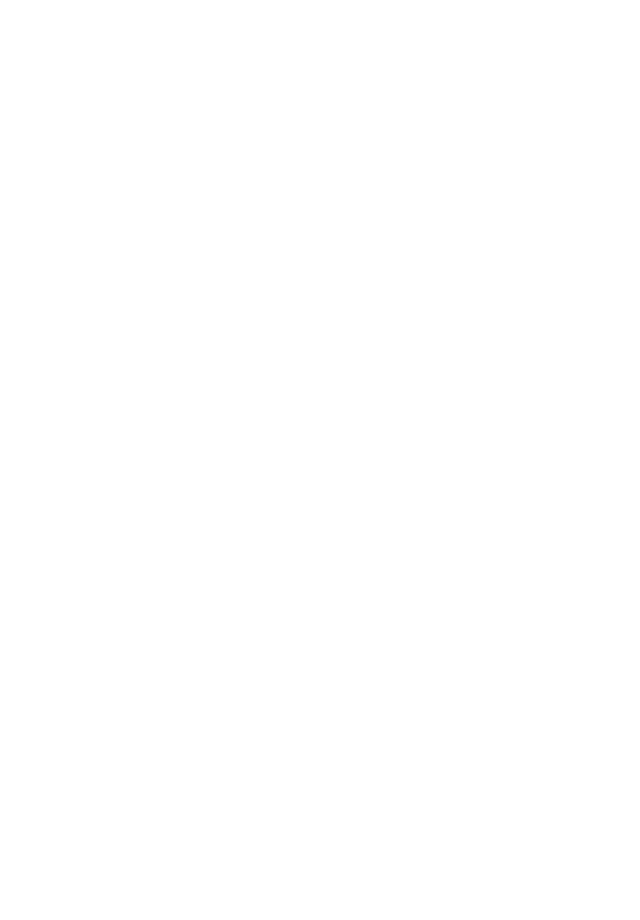
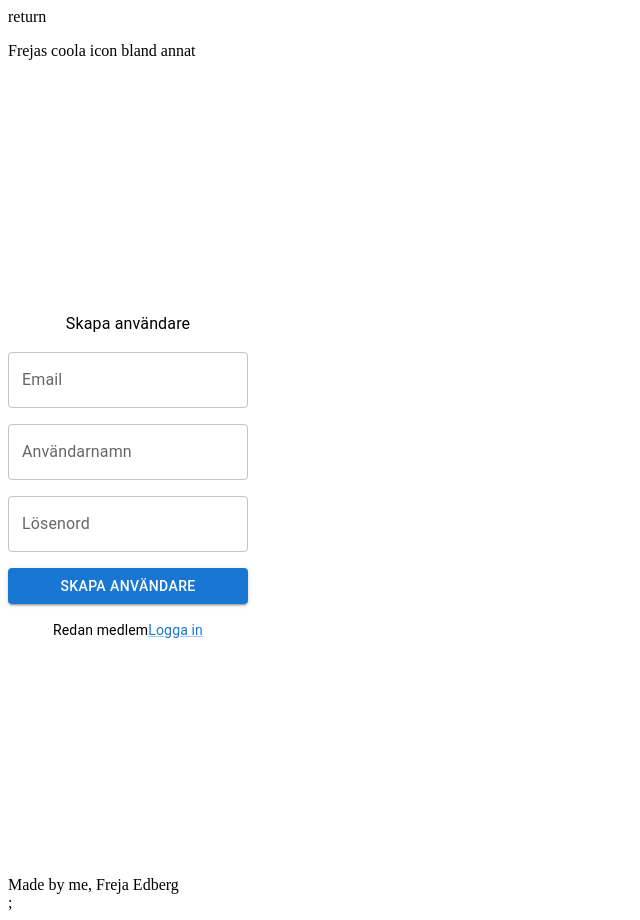
Before and after one commit to FrejaE/yatzyBlock, a React (Vite) app: page /register in a window 1280 px wide. Shown: the whole page, without its empty margins (0-640 px from the left). Before the commit the page ends 800 px from the top, so only its background shows below. Built offline with nearby package versions, Linux system fonts and the light colour scheme.

Commit message:
färdig med routing, gör om och gör rätt, skapar bransh för issue och gör färdigt för Dod i routes branch

```diff
--- a/src/App.tsx
+++ b/src/App.tsx
@@ -1,7 +1,13 @@
+import { RouterProvider } from 'react-router-dom';
 import './App.css';
+import { router } from './routes';
 
 function App() {
-  return <></>;
+  return (
+    <>
+      return <RouterProvider router={router}></RouterProvider>;
+    </>
+  );
 }
 
 export default App;
--- /dev/null
+++ b/src/layouts/Layout.tsx
@@ -0,0 +1,17 @@
+import { Outlet } from 'react-router-dom';
+
+export const Layout = () => {
+  return (
+    <>
+      <header>
+        {' '}
+        <p>Frejas coola icon bland annat</p>
+      </header>
+      <Outlet />
+      <footer style={{ left: 0, bottom: 0, right: 0 }}>
+        {' '}
+        Made by me, Freja Edberg
+      </footer>
+    </>
+  );
+};
--- /dev/null
+++ b/src/pages/AddPlayersPage.tsx
@@ -0,0 +1,3 @@
+export const AddPlayersPage = () => {
+  return <></>;
+};
--- /dev/null
+++ b/src/pages/GamePage.tsx
@@ -0,0 +1,8 @@
+export const GamePage = () => {
+  return (
+    <>
+      <p> Här ska det spelas</p>
+      {/* <ScoreTable/> komponent */}
+    </>
+  );
+};
--- /dev/null
+++ b/src/pages/HomePage.tsx
@@ -0,0 +1,27 @@
+import { Box, Button } from '@mui/material';
+import { Link as RouterLink } from 'react-router-dom';
+
+export const HomePage = () => {
+  return (
+    <>
+      <Box
+        sx={{
+          display: 'flex',
+          flexDirection: 'column',
+          alignItems: 'center',
+          gap: 2,
+          justifyContent: 'center',
+        }}
+      >
+        <Button variant="contained" component={RouterLink} to="/game">
+          {' '}
+          Börja nytt spel{' '}
+        </Button>
+        <Button variant="contained" component={RouterLink} to="/rules">
+          Spelregler
+        </Button>
+      </Box>
+      {/* <WinnersPodium /> komponent vara här  */}
+    </>
+  );
+};
--- /dev/null
+++ b/src/pages/LoginPage.tsx
@@ -0,0 +1,98 @@
+import {
+  Box,
+  Button,
+  FormControl,
+  IconButton,
+  InputAdornment,
+  InputLabel,
+  Link,
+  OutlinedInput,
+  TextField,
+  Typography,
+} from '@mui/material';
+import { useState } from 'react';
+import { Link as RouterLink, useNavigate } from 'react-router-dom';
+import Visibility from '@mui/icons-material/Visibility';
+import VisibilityOff from '@mui/icons-material/VisibilityOff';
+
+export const LoginPage = () => {
+  const [showPassword, setShowPassword] = useState(false);
+
+  const handleClickShowPassword = () => setShowPassword((show) => !show);
+  const navigate = useNavigate(); //Ta bort denna för enhetligt? navigera på samma sätt i alla pages
+
+  return (
+    <>
+      <p> Välkommen till yatzy Scoreboard</p>
+      <div>
+        <Box
+          sx={{
+            display: 'flex',
+            flexDirection: 'column',
+            height: '100vh',
+            width: '240px',
+            alignItems: 'center',
+            gap: 2,
+            justifyContent: 'center',
+          }}
+        >
+          <TextField
+            id="outlined-basic"
+            label="Användarnamn"
+            variant="outlined"
+          />
+
+          <FormControl sx={{ m: 1, width: 'auto' }} variant="outlined">
+            <InputLabel htmlFor="outlined-adornment-password">
+              Lösenord
+            </InputLabel>
+            <OutlinedInput
+              id="outlined-adornment-password"
+              type={showPassword ? 'text' : 'password'}
+              endAdornment={
+                <InputAdornment position="end">
+                  <IconButton
+                    aria-label={
+                      showPassword
+                        ? 'hide the password'
+                        : 'display the password'
+                    }
+                    onClick={handleClickShowPassword}
+                    // onMouseDown={handleMouseDownPassword}
+                    // onMouseUp={handleMouseUpPassword}
+                    edge="end"
+                  >
+                    {showPassword ? <VisibilityOff /> : <Visibility />}
+                  </IconButton>
+                </InputAdornment>
+              }
+              label="Password"
+            />
+          </FormControl>
+
+          {/* <TextField
+            id="outlined-password-input"
+            label="Lösenord"
+            type="password"
+            autoComplete="current-password"
+          /> */}
+          <Button variant="contained" fullWidth>
+            Logga in
+          </Button>
+          {/* Ska vara lika långt som det andra */}
+          <Typography> eller </Typography>
+          <Button variant="outlined" fullWidth onClick={() => navigate('/')}>
+            Fortsätt som gäst{' '}
+          </Button>
+          {/* TODO.. ska vara länkat rätt */}
+          <Typography variant="body2">
+            Har du inget konto?
+            <Link component={RouterLink} to="/register">
+              Skapa användare
+            </Link>
+          </Typography>
+        </Box>
+      </div>
+    </>
+  );
+};
--- /dev/null
+++ b/src/pages/RegisterPage.tsx
@@ -0,0 +1,44 @@
+import { Box, Button, TextField, Typography, Link } from '@mui/material';
+import { Link as RouterLink } from 'react-router-dom';
+
+export const RegisterPage = () => {
+  return (
+    <>
+      <Box
+        sx={{
+          display: 'flex',
+          flexDirection: 'column',
+          height: '100vh',
+          width: '240px',
+          alignItems: 'center',
+          gap: 2,
+          justifyContent: 'center',
+        }}
+      >
+        <Typography> Skapa användare</Typography>
+        {/* Rätt typo här, storlek */}
+        <TextField id="outlined-basic" label="Email" variant="outlined" />
+        <TextField
+          id="outlined-basic"
+          label="Användarnamn"
+          variant="outlined"
+        />
+        <TextField
+          id="outlined-password-input"
+          label="Lösenord"
+          type="password"
+          autoComplete="current-password"
+        />
+        <Button variant="contained" fullWidth>
+          Skapa användare
+        </Button>
+        <Typography variant="body2">
+          Redan medlem
+          <Link component={RouterLink} to="/login">
+            Logga in
+          </Link>
+        </Typography>
+      </Box>
+    </>
+  );
+};
--- /dev/null
+++ b/src/pages/RulesPage.tsx
@@ -0,0 +1,3 @@
+export const RulesPage = () => {
+  return <p> Här kommer spelregler vara och förklaringar</p>;
+};
--- /dev/null
+++ b/src/routes.tsx
@@ -0,0 +1,24 @@
+import { createBrowserRouter } from 'react-router-dom';
+import { Layout } from './layouts/Layout';
+import { HomePage } from './pages/HomePage';
+import { LoginPage } from './pages/LoginPage';
+import { RegisterPage } from './pages/RegisterPage';
+import { GamePage } from './pages/GamePage';
+import { RulesPage } from './pages/RulesPage';
+import { AddPlayersPage } from './pages/AddPlayersPage';
+
+export const router = createBrowserRouter([
+  {
+    path: '/',
+    element: <Layout />,
+    children: [
+      { path: '/', element: <HomePage /> },
+      { path: '/login', element: <LoginPage /> },
+      { path: '/register', element: <RegisterPage /> },
+      { path: '/game', element: <GamePage /> },
+      { path: '/rules', element: <RulesPage /> },
+      { path: '/add-players', element: <AddPlayersPage /> },
+    ],
+  },
+]);
+//Här ska vi ha fler element. sedan också en loader
```
Also changed, not shown: package.json (+6 -1 lines), 1 other file (tests, documents, lock files or other folders).
